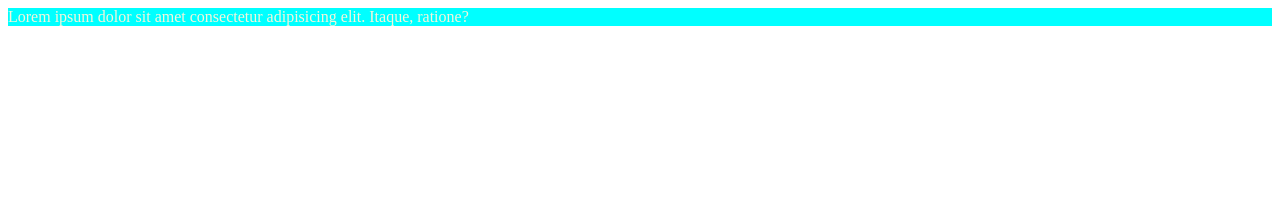
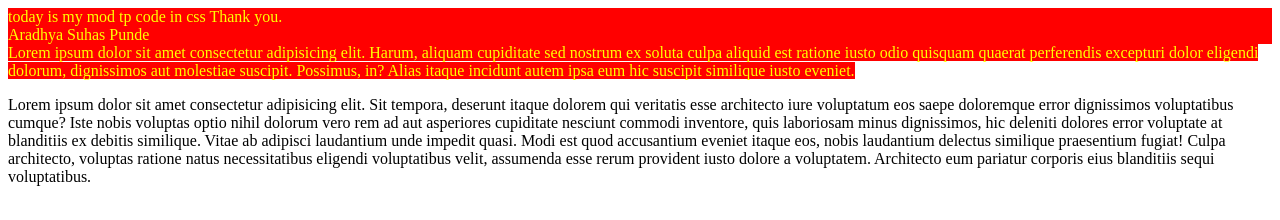
Before and after one commit to kunal630/Web-development, a plain HTML site: page index.html in a window 1280 px wide. Drawn offline with Linux system fonts and the light colour scheme.

Commit message:
css1 Added

```diff
--- a/index.html
+++ b/index.html
@@ -3,12 +3,20 @@
 <head>
     <meta charset="UTF-8">
     <meta name="viewport" content="width=device-width, initial-scale=1.0">
-    <title>ID and Classes</title>
-    <link rel="stylesheet" href="style.css">
+    <title>Intoduction of CSS</title>
+    <style>
+        div ,span {
+            color: yellow;
+            background-color: red;
+        }
+    </style>
 </head>
 <body>
-    <div id="firstdiv" class="red best">Lorem ipsum dolor sit amet consectetur adipisicing elit. Itaque, ratione?</div>
-
-    <span id="shy" class="pink"></span>
+    <div>today is my mod tp code in css Thank you.</div>
+    <div>Aradhya Suhas Punde</div>
+    <span>
+        Lorem ipsum dolor sit amet consectetur adipisicing elit. Harum, aliquam cupiditate sed nostrum ex soluta culpa aliquid est ratione iusto odio quisquam quaerat perferendis excepturi dolor eligendi dolorum, dignissimos aut molestiae suscipit. Possimus, in? Alias itaque incidunt autem ipsa eum hic suscipit similique iusto eveniet.
+    </span>
+    <p>Lorem ipsum dolor sit amet consectetur adipisicing elit. Sit tempora, deserunt itaque dolorem qui veritatis esse architecto iure voluptatum eos saepe doloremque error dignissimos voluptatibus cumque? Iste nobis voluptas optio nihil dolorum vero rem ad aut asperiores cupiditate nesciunt commodi inventore, quis laboriosam minus dignissimos, hic deleniti dolores error voluptate at blanditiis ex debitis similique. Vitae ab adipisci laudantium unde impedit quasi. Modi est quod accusantium eveniet itaque eos, nobis laudantium delectus similique praesentium fugiat! Culpa architecto, voluptas ratione natus necessitatibus eligendi voluptatibus velit, assumenda esse rerum provident iusto dolore a voluptatem. Architecto eum pariatur corporis eius blanditiis sequi voluptatibus.</p>
 </body>
 </html>
```
